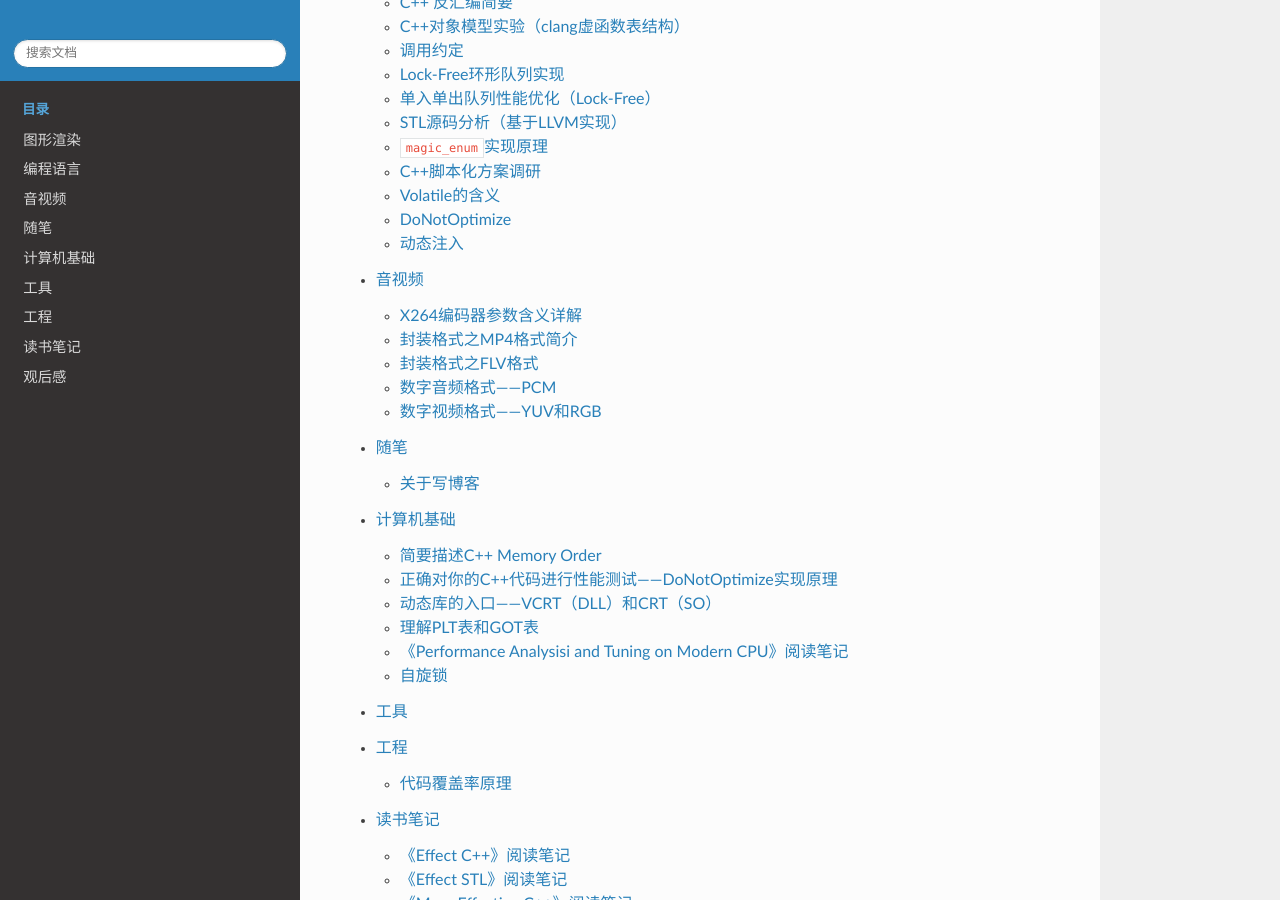
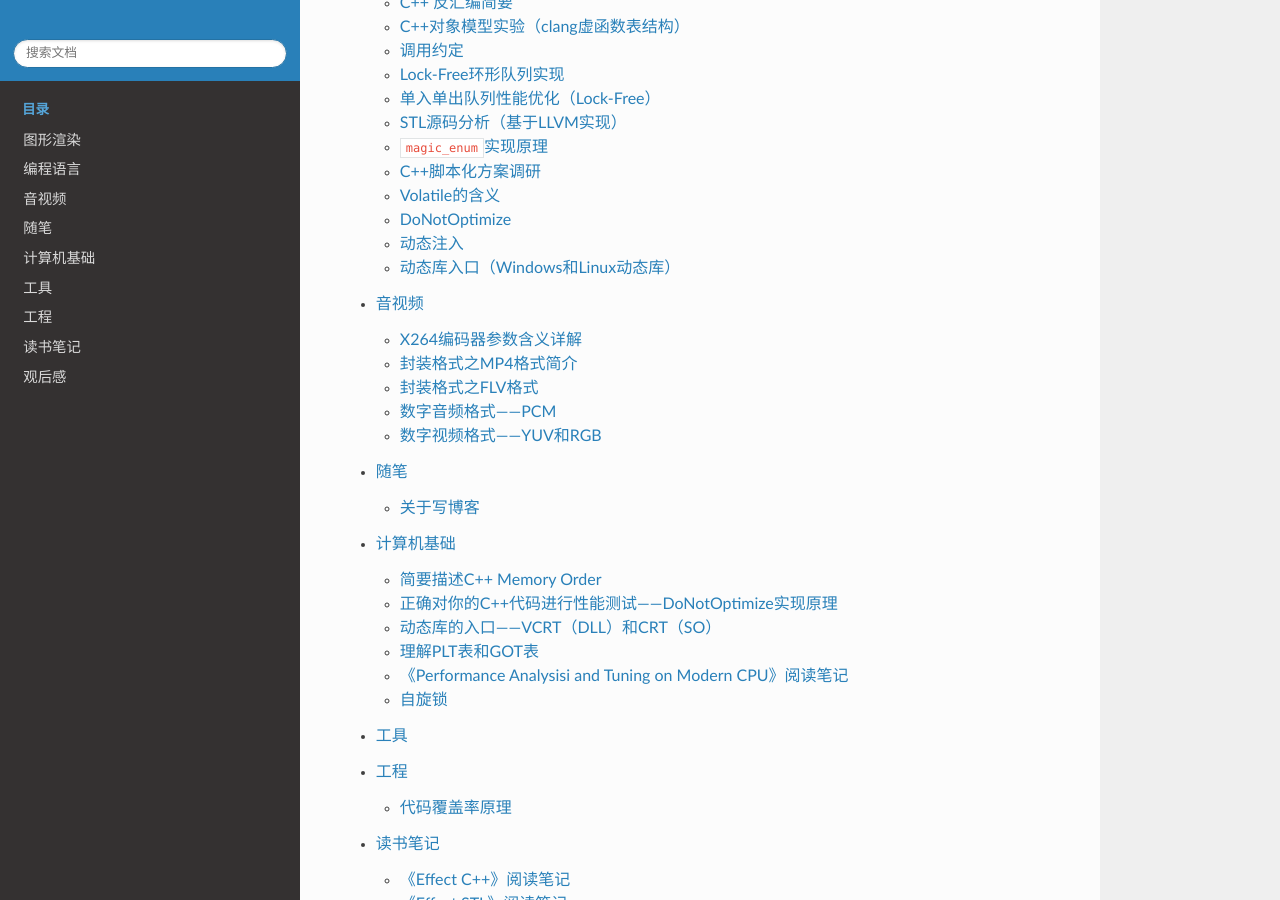
Before and after one commit to grayondream/MyNote, a Sphinx documentation site: the page built from source/index.rst, in a window 1280 px wide and 900 px high, scrolled down 429 px. Built offline with Sphinx 7.4.7 and the Read the Docs theme 3.1.0, drawn with Linux system fonts in a browser that asks for light colours; some of the changed lines change nothing that is shown.

Commit message:
feat: add 动态库入口

````diff
--- a/source/docs/编程语言/index.rst
+++ b/source/docs/编程语言/index.rst
@@ -20,3 +20,4 @@
    Volatile的含义
    DoNotOptimize
    动态注入
+   动态库入口（Windows和Linux动态库）
--- /dev/null
+++ b/source/docs/编程语言/动态库入口（Windows和Linux动态库）.md
@@ -0,0 +1,415 @@
+# 动态库入口（Windows和Linux动态库）
+&emsp;&emsp;**摘要**：为了更加深入的理解动态库的加载初始化过程，本文根据VCRT和Linux-CRT的代码实现详细描述了windows和linux平台下对应动态库加载时会进行哪些工作。本文重点关注全局变量的初始化时机，以及是否有其他额外的操作。
+&emsp;&emsp;**关键字**：dll,so,全局变亮,vcrt,crt
+&emsp;&emsp;**读者须知**：读者需要有基本的C/C++编程能力，了解C++的二进制可执行文件的生成过程以及生成文件的组成与加载流程。
+
+&emsp;&emsp;可执行文件执行用户代码的入口时```main```函数，在CRT和glibc的实现中其具体入口各不相同。而动态库是另一种形式的可执行文件，其需要被加载到一个已经运行起来的进程的进程空间进行执行。动态库作为可执行的二进制文件其本身也存在全局变量这些需要在程序运行前初始化和程序结束后析构的工作，那么动态库是否也有入口？
+&emsp;&emsp;本文根据CRT和llvm-cxx的实现详细解析动态库的入口和全局变量等的构造析构工作的执行时机。
+
+## 1 VCRT动态库入口
+### 1.1 DllMain
+&emsp;&emsp;CRT的动态库即DLL，其入口为```DllMain```，下面是MSN上关于DllMain的描述：
+> [DllMain](https://learn.microsoft.com/zh-cn/windows/win32/dlls/dllmain)：动态链接库 (DLL) 的可选入口点。 当系统启动或终止进程或线程时，它将使用进程的第一个线程为每个加载的 DLL 调用入口点函数。 使用 LoadLibrary 和 FreeLibrary 函数加载或卸载 DLL 时，系统还会调用 DLL 的入口点函数。
+
+&emsp;&emsp;我们看一个简单的例子。下面是动态库的代码：
+```cpp
+struct __declspec(dllexport) myclass {
+public:
+	myclass() {
+		std::cout << this << std::endl;
+		std::cout << "the myclass class is created" << std::endl;
+	}
+
+	~myclass() {
+		std::cout << this << std::endl;
+		std::cout << "the myclass class is destroyed" << std::endl;
+	}
+};
+
+
+myclass cls{};
+```
+
+&emsp;&emsp;下面是动态加载的代码：
+```cpp
+int main(){
+	const auto handle = LoadLibrary(L"add.dll");
+	if (handle) {
+		std::cout << "delete dll" << std::endl;
+		FreeLibrary(handle);
+		std::cout << "dll has been deleted" << std::endl;
+	}
+
+	return 0;
+}
+```
+&emsp;&emsp;执行文的输出为：
+```bash
+519AE138
+the myclass class is created
+the dll main 1
+delete dll
+the dll main 0
+519AE138
+the myclass class is destroyed
+dll has been deleted
+```
+
+&emsp;&emsp;从上面的行为中我们可以看出DllMain的行为和main函数类似，全局变量的初始化和析构都是在动态库加载和卸载时发生的。
+
+### 1.2 CRT Dll实现
+&emsp;&emsp;在上面的实验中我们已经理解Dll的入口和全局变量的初始化时机，我们简单看下DllMain调用之前的CRT实现，具体代码直接从VS的VCRuntime中找就可以。其大致的流程如下，```_DllMainCRTStartup->dllmain_dispatch->DllMain```，如论动态库的加载还是卸载都会调用该函数。
+![](https://cdn.jsdelivr.net/gh/grayondream/MyImageBlob@main/imgs/dllmain.drawio.svg)
+
+**_DllMainCRTStartup**
+&emsp;&emsp;```_DllMainCRTStartup```本身没有什么，就是```dllmain_dispatch```的包装，我们具体看下```dllmain_dispatch```中都做了哪些工作。
+&emsp;&emsp;前三行就是检查当前动态库已经被加载的数量，而```__proc_attached```是一个全局静态变量，表明当前动态库的引用计数。
+&emsp;&emsp;下面的代码都是调用了```dllmain_crt_dispatch```和```dllmain_raw```，如果是attach二者的调用顺序为```dllmain_raw->dllmain_crt_dispatch```；如果为detach为```dllmain_crt_dispatch->dllmain_raw```。
+```cpp
+static BOOL __cdecl dllmain_dispatch(
+    HINSTANCE const instance,
+    DWORD     const reason,
+    LPVOID    const reserved
+    )
+{
+    // If this is a process detach notification, check that there was a prior
+    // process attach notification that was processed successfully.  This is
+    // to ensure that we don't detach more times than we attach.
+    if (reason == DLL_PROCESS_DETACH && __proc_attached <= 0)
+    {
+        return FALSE;
+    }
+
+    BOOL result = TRUE;
+    __try
+    {
+        if (reason == DLL_PROCESS_ATTACH || reason == DLL_THREAD_ATTACH)
+        {
+            result = dllmain_raw(instance, reason, reserved);
+            if (!result)
+                __leave;
+
+            result = dllmain_crt_dispatch(instance, reason, reserved);
+            if (!result)
+                __leave;
+        }
+
+        result = DllMain(instance, reason, reserved);
+
+        // If the client DllMain routine failed, unwind the initialization:
+        if (reason == DLL_PROCESS_ATTACH && !result)
+        {
+            DllMain(instance, DLL_PROCESS_DETACH, reserved);
+            dllmain_crt_dispatch(instance, DLL_PROCESS_DETACH, reserved);
+            dllmain_raw(instance, DLL_PROCESS_DETACH, reserved);
+        }
+
+        if (reason == DLL_PROCESS_DETACH || reason == DLL_THREAD_DETACH)
+        {
+            result = dllmain_crt_dispatch(instance, reason, reserved);
+            if (!result)
+                __leave;
+
+            result = dllmain_raw(instance, reason, reserved);
+            if (!result)
+                __leave;
+        }
+    }
+    __except(__scrt_dllmain_exception_filter(
+        instance,
+        reason,
+        reserved,
+        dllmain_crt_dispatch,
+        GetExceptionCode(),
+        GetExceptionInformation()))
+    {
+        result = FALSE;
+    }
+
+    return result;
+}
+```
+**dllmain_raw**
+&emsp;&emsp;```dllmain_raw```内部只调用了```_pRawDllMain```，这是一个外部符号，如果用户自己定义了则动态库加载前会先调用这个函数，否则什么也不做。比如：
+```
+BOOL WINAPI my_scrt_dllmain_type(HINSTANCE a , DWORD b, LPVOID c) {
+	printf("the dll main my_scrt_dllmain_type\n");
+	return TRUE;
+}
+
+extern "C" __scrt_dllmain_type const _pRawDllMain = my_scrt_dllmain_type;
+```
+
+**dllmain_crt_process_attach**
+&emsp;&emsp;```dllmain_crt_process_attach```内部根据当前的状态不同分别调用```dllmain_crt_process_attach,dllmain_crt_process_detach,__scrt_dllmain_crt_thread_attach,__scrt_dllmain_crt_thread_detach```，我们主要关注前两个函数，对其他细节不必太深究。
+
+&emsp;&emsp;下面的代码会用注释的方式来简单梳理下调用流程：
+
+```cpp
+static BOOL __cdecl dllmain_crt_process_attach(HMODULE const instance,
+    LPVOID const reserved)
+{
+    if (!__scrt_initialize_crt(__scrt_module_type::dll))
+        return FALSE;
+    //请求锁
+    bool const is_nested = __scrt_acquire_startup_lock();
+    bool fail = true;
+    __try
+    {
+        if (__scrt_current_native_startup_state != __scrt_native_startup_state::uninitialized)
+            __scrt_fastfail(FAST_FAIL_FATAL_APP_EXIT);
+
+        __scrt_current_native_startup_state = __scrt_native_startup_state::initializing;
+        //内部会调用_initialize_onexit_table分别初始化module_local_atexit_table和module_local_at_quick_exit_table两个DLL卸载时的函数指针表格，一般为全局变量的析构函数，用户也可以主动注册。
+        if (!__scrt_dllmain_before_initialize_c())
+            __leave;
+
+        #ifdef _RTC
+        _RTC_Initialize();
+        #endif
+        //初始化全局的typeinfo链表
+        __scrt_initialize_type_info();
+        //初始化标准输入输出的一些基本的选项，基本不同关心
+        __scrt_initialize_default_local_stdio_options();
+        //和exe相同遍历C的初始化函数指针表格，一般为全局变量的初始化函数
+        if (_initterm_e(__xi_a, __xi_z) != 0)
+            __leave;
+        //环境变量之类的初始化
+        if (!__scrt_dllmain_after_initialize_c())
+            __leave;
+        //遍历C++的初始化函数指针表格，一般为全局变量的构造函数之类
+        _initterm(__xc_a, __xc_z);
+
+        __scrt_current_native_startup_state = __scrt_native_startup_state::initialized;
+        fail = false;
+    }
+    __finally
+    {   //释放锁
+        __scrt_release_startup_lock(is_nested);
+    }
+    if (fail)
+        return FALSE;
+
+    // If we have any dynamically initialized __declspec(thread) variables, we
+    // invoke their initialization for the thread on which the DLL is being
+    // loaded.  We cannot rely on the OS performing the initialization with the
+    // DLL_PROCESS_ATTACH notification because, on Windows Server 2003 and below,
+    // that call happens before the CRT is initialized.
+    PIMAGE_TLS_CALLBACK const* const tls_init_callback = __scrt_get_dyn_tls_init_callback();
+    if (*tls_init_callback != nullptr && __scrt_is_nonwritable_in_current_image(tls_init_callback))
+    {
+        (*tls_init_callback)(instance, DLL_THREAD_ATTACH, reserved);
+    }
+    //引用计数+1
+    ++__proc_attached;
+    return TRUE;
+}
+```
+
+&emsp;&emsp;```dllmain_crt_process_detach```就和attach基本类似只不过调用顺序上相反而已。
+
+### 1.3 DLL调用时序
+&emsp;&emsp;从上面的实现中，我们简单整理下DLL加载和卸载时的调用顺序：
+![](https://cdn.jsdelivr.net/gh/grayondream/MyImageBlob@main/imgs/dllsequ.drawio.svg)
+
+&emsp;&emsp;从上面的时序中可以看出我们有两个入口```dllmain_raw```和```DllMain```，前者是动态库刚进内存什么也没做，后者是已经完成初始化工作了，出口类似。
+
+## 2 Linux CRT动态库入口
+### 2.1 SO CRT入口
+&emsp;&emsp;在详细介绍Linux CRT动态库加载的函数执行之前我们先看个例子：
+```cpp
+//add.h
+#pragma once
+#include <cstdio>
+class A{
+public:
+    A();
+    ~A();
+};
+
+__attribute__((visibility ("default"))) void func();
+
+//add.cpp
+#include "add.h"
+A a;
+A::A(){
+    printf("a class constructor function \n");
+}
+
+A::~A(){
+    printf("a class destructor function\n");
+}
+
+void func(){
+    printf("func\n");
+}
+
+//a.h
+#pragma once
+__attribute__ ((constructor)) void foo(void);
+__attribute__((destructor))void after();
+//a.cpp
+#include "a.h"
+#include <cstdio>
+class B{
+    public:
+        B(){
+            printf("B is contructor");
+        }
+};
+
+B b;
+void foo(void){
+        printf("foo is running and printf is available at this point\n");
+}
+
+void after(){
+     printf("this is my custome after destructor\n");
+}
+```
+
+```cpp
+//main.cpp
+#include <stdlib.h>
+#include <dlfcn.h>
+#include <stdio.h>
+
+typedef void (*func)();
+
+int main(int argc, char **argv){
+    const char *f = "./libadd.so";
+    auto p = dlopen(f, RTLD_NOW);
+    printf("load library %p \n%s\n", p, dlerror());
+    dlclose(p);
+    printf("the lib is unload\n");
+    return 0;
+}
+```
+&emsp;&emsp;四个文件链接为一个动态库然后动态加载执行的结果：
+```bash
+a class constructor function
+foo is running and printf is available at this point
+B is contructorload library
+this is my custome after destructor
+a class destructor function
+the lib is unload
+```
+&emsp;&emsp;动态库文件的反汇编这里就不贴了太长了，基本结构和可执行文件差不多。然后我们在类```B```的构造函数处断点下看看堆栈：
+```cpp
+#0  B::B (this=0x7ffff7fc805a <b>) at a.cpp:6
+#1  0x00007ffff7fc50f0 in __cxx_global_var_init () at a.cpp:10
+#2  0x00007ffff7fc5109 in _GLOBAL__sub_I_a.cpp () from ./libadd.so
+#3  0x00007ffff7fe0b9a in call_init (l=<optimized out>, argc=argc@entry=1, argv=argv@entry=0x7fffffffe258, env=env@entry=0x7fffffffe268) at dl-init.c:72
+#4  0x00007ffff7fe0ca1 in call_init (env=0x7fffffffe268, argv=0x7fffffffe258, argc=1, l=<optimized out>) at dl-init.c:30
+#5  _dl_init (main_map=0x416ed0, argc=1, argv=0x7fffffffe258, env=0x7fffffffe268) at dl-init.c:119
+#6  0x00007ffff7bd1985 in __GI__dl_catch_exception (exception=<optimized out>, operate=<optimized out>, args=<optimized out>) at dl-error-skeleton.c:182
+#7  0x00007ffff7fe50cf in dl_open_worker (a=a@entry=0x7fffffffded0) at dl-open.c:758
+#8  0x00007ffff7bd1928 in __GI__dl_catch_exception (exception=<optimized out>, operate=<optimized out>, args=<optimized out>) at dl-error-skeleton.c:208
+#9  0x00007ffff7fe460a in _dl_open (file=0x402004 "./libadd.so", mode=-2147483646, caller_dlopen=<optimized out>, nsid=-2, argc=1, argv=0x7fffffffe258, env=0x7fffffffe268) at dl-open.c:837
+#10 0x00007ffff7fb034c in dlopen_doit (a=a@entry=0x7fffffffe0f0) at dlopen.c:66
+#11 0x00007ffff7bd1928 in __GI__dl_catch_exception (exception=exception@entry=0x7fffffffe090, operate=<optimized out>, args=<optimized out>) at dl-error-skeleton.c:208
+#12 0x00007ffff7bd19f3 in __GI__dl_catch_error (objname=0x7ffff7fb40f0 <last_result+16>, errstring=0x7ffff7fb40f8 <last_result+24>, mallocedp=0x7ffff7fb40e8 <last_result+8>, operate=<optimized out>, args=<optimized out>) at dl-error-skeleton.c:227
+#13 0x00007ffff7fb0b59 in _dlerror_run (operate=operate@entry=0x7ffff7fb02f0 <dlopen_doit>, args=args@entry=0x7fffffffe0f0) at dlerror.c:170
+#14 0x00007ffff7fb03da in __dlopen (file=<optimized out>, mode=<optimized out>) at dlopen.c:87
+#15 0x0000000000401192 in main (argc=1, argv=0x7fffffffe258) at main.cpp:9
+```
+&emsp;&emsp;从上面的堆栈我们能够清晰的看到初始化函数的调用实际以及反汇编中看到析构函数的注册实际和构造函数调用时机相同。
+```cpp
+#0  A::~A (this=0x7ffff7fc8059 <a>) at add.cpp:9
+#1  0x00007ffff7ab7fde in __cxa_finalize (d=0x7ffff7fc8048) at cxa_finalize.c:83
+#2  0x00007ffff7fc51a7 in __do_global_dtors_aux () from ./libadd.so
+#3  0x00007ffff7fc7dc8 in __frame_dummy_init_array_entry () from ./libadd.so
+#4  0x00007ffff7fe5952 in call_destructors (closure=closure@entry=0x416ed0) at dl-close.c:125
+#5  0x00007ffff7bd1985 in __GI__dl_catch_exception (exception=<optimized out>, operate=<optimized out>, args=<optimized out>) at dl-error-skeleton.c:182
+#6  0x00007ffff7fe5f36 in _dl_close_worker (map=map@entry=0x416ed0, force=force@entry=false) at dl-close.c:297
+#7  0x00007ffff7fe6f05 in _dl_close_worker (force=false, map=0x416ed0) at dl-close.c:145
+#8  _dl_close (_map=0x416ed0) at dl-close.c:859
+#9  0x00007ffff7bd1928 in __GI__dl_catch_exception (exception=exception@entry=0x7fffffffe0c0, operate=<optimized out>, args=<optimized out>) at dl-error-skeleton.c:208
+#10 0x00007ffff7bd19f3 in __GI__dl_catch_error (objname=0x7ffff7fb40f0 <last_result+16>, errstring=0x7ffff7fb40f8 <last_result+24>, mallocedp=0x7ffff7fb40e8 <last_result+8>, operate=<optimized out>, args=<optimized out>) at dl-error-skeleton.c:227
+#11 0x00007ffff7fb0b59 in _dlerror_run (operate=operate@entry=0x7ffff7fb0420 <dlclose_doit>, args=0x416ed0) at dlerror.c:170
+#12 0x00007ffff7fb0468 in __dlclose (handle=<optimized out>) at dlclose.c:46
+#13 0x00000000004011c4 in main (argc=1, argv=0x7fffffffe258) at main.cpp:11
+```
+
+### 2.2 so加载实现
+&emsp;&emsp;dlopen的时候会遍历每个section的初始化段，然后在```call_init```中遍历初始化函数，比如全局变量的构造函数。从上面的反汇编可以看到编译器为每个编译单元都生成了对应的seciton其名字为```_GLOBAL__sub_I_***.cpp```，dlopen时需要遍历每个编译单元然后依次调用每个编译单元中的对应的构造函数和标记为需要在load时运行的函数。
+```cpp
+void
+_dl_init (struct link_map *main_map, int argc, char **argv, char **env)
+{
+  ElfW(Dyn) *preinit_array = main_map->l_info[DT_PREINIT_ARRAY];
+  ElfW(Dyn) *preinit_array_size = main_map->l_info[DT_PREINIT_ARRAYSZ];
+  unsigned int i;
+
+  if (__glibc_unlikely (GL(dl_initfirst) != NULL))
+    {
+      call_init (GL(dl_initfirst), argc, argv, env);
+      GL(dl_initfirst) = NULL;
+    }
+
+  /* Don't do anything if there is no preinit array.  */
+  if (__builtin_expect (preinit_array != NULL, 0)
+      && preinit_array_size != NULL
+      && (i = preinit_array_size->d_un.d_val / sizeof (ElfW(Addr))) > 0)
+    {
+      ElfW(Addr) *addrs;
+      unsigned int cnt;
+
+      if (__glibc_unlikely (GLRO(dl_debug_mask) & DL_DEBUG_IMPCALLS))
+	_dl_debug_printf ("\ncalling preinit: %s\n\n",
+			  DSO_FILENAME (main_map->l_name));
+
+      addrs = (ElfW(Addr) *) (preinit_array->d_un.d_ptr + main_map->l_addr);
+      for (cnt = 0; cnt < i; ++cnt)
+	((init_t) addrs[cnt]) (argc, argv, env);
+    }
+
+  /* Stupid users forced the ELF specification to be changed.  It now
+     says that the dynamic loader is responsible for determining the
+     order in which the constructors have to run.  The constructors
+     for all dependencies of an object must run before the constructor
+     for the object itself.  Circular dependencies are left unspecified.
+
+     This is highly questionable since it puts the burden on the dynamic
+     loader which has to find the dependencies at runtime instead of
+     letting the user do it right.  Stupidity rules!  */
+
+  i = main_map->l_searchlist.r_nlist;
+  while (i-- > 0)
+    call_init (main_map->l_initfini[i], argc, argv, env);
+
+#ifndef HAVE_INLINED_SYSCALLS
+  /* Finished starting up.  */
+  _dl_starting_up = 0;
+#endif
+}
+```
+
+&emsp;&emsp;```dlclose```时类似：
+```
+static void
+call_destructors (void *closure)
+{
+  struct link_map *map = closure;
+
+  if (map->l_info[DT_FINI_ARRAY] != NULL)
+    {
+      ElfW(Addr) *array =
+	(ElfW(Addr) *) (map->l_addr
+			+ map->l_info[DT_FINI_ARRAY]->d_un.d_ptr);
+      unsigned int sz = (map->l_info[DT_FINI_ARRAYSZ]->d_un.d_val
+			 / sizeof (ElfW(Addr)));
+
+      while (sz-- > 0)
+	((fini_t) array[sz]) ();
+    }
+
+  /* Next try the old-style destructor.  */
+  if (map->l_info[DT_FINI] != NULL)
+    DL_CALL_DT_FINI (map, ((void *) map->l_addr
+			   + map->l_info[DT_FINI]->d_un.d_ptr));
+}
+```
+## 3 参考文献
+- [DllMain](https://learn.microsoft.com/zh-cn/windows/win32/dlls/dllmain)
+- [quick-exit](https://en.cppreference.com/w/cpp/utility/program/quick_exit)
````
